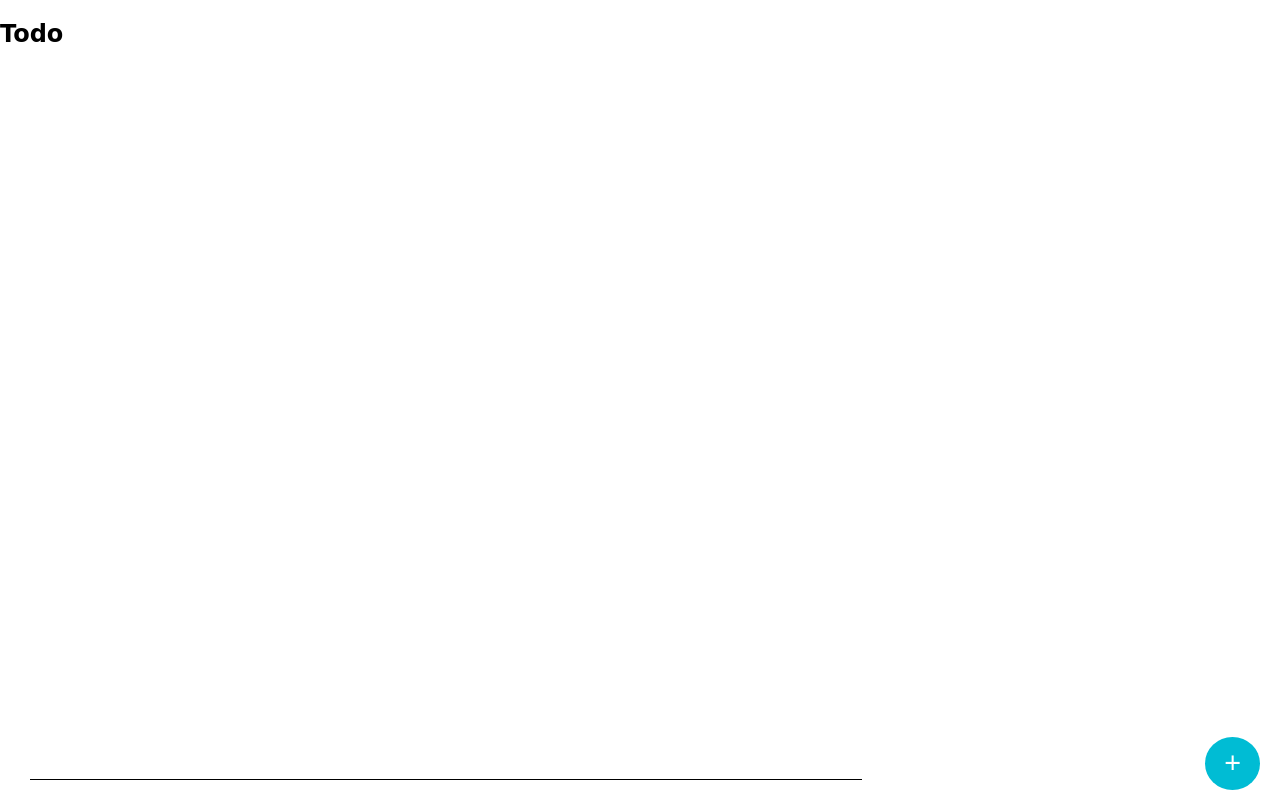
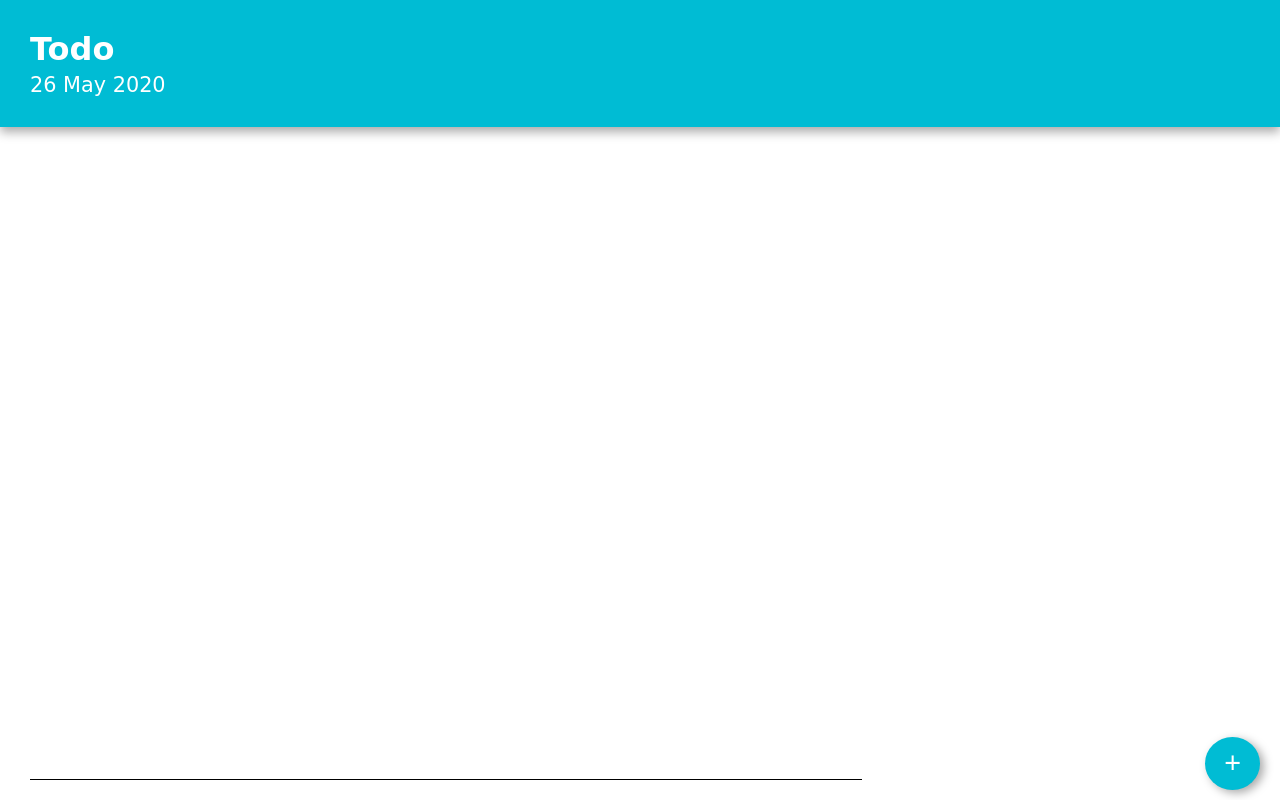
Before and after one commit to LeviSchouten/vanilla-todos, a plain HTML site: page src/index.html in a window 1280 px wide. Drawn offline with Linux system fonts and the light colour scheme; a web font is replaced by a local one.

Commit message:
finished initial app design

```diff
--- a/src/index.html
+++ b/src/index.html
@@ -15,11 +15,12 @@
   <section class="app">
     <header>
       <h1>Todo</h1>
+      <p>26 May 2020</p>
     </header>
     <div class="todos"></div>
     <footer>
       <form>
-        <input type="text" class="todo-title">
+        <input type="text" maxlength="20" class="todo-title">
         <input type="submit" value="+" class="submit-button">
       </form>
     </footer>
--- a/src/style/todo.css
+++ b/src/style/todo.css
@@ -13,18 +13,37 @@ body {
   height: 100%;
 }
 
+header {
+  background-color: #00bcd4;
+  box-shadow: 0px 5px 10px #aaaaaa;
+}
+
+h1 {
+  margin-top: 0;
+  margin-bottom: 0;
+  padding: 30px;
+  padding-bottom: 0;
+  font-size: 2rem;
+  color: #ffffff;
+}
+
+p {
+  color: #ffffff;
+  margin-top: 0;
+  padding: 30px;
+  padding-top: 5px;
+  font-size: 1.3rem;
+}
+
 .todos {
   font-size: 1.3rem;
   max-height: 650px;
   overflow-y: auto;
 }
 
-/* img {
-  width: 100%;
-  height: 200px;
-  object-fit: cover;
-  filter: blur(2px);
-} */
+h3:hover {
+  text-decoration: line-through;
+}
 
 .done {
   color: #aaaaaa;
@@ -88,6 +107,11 @@ footer {
   border-radius: 50%;
   position: absolute;
   right: 0;
+  box-shadow:4px 3px 10px #aaaaaa;
+}
+
+.submit-button:hover {
+  background-color: #35d3e8;
 }
 
 .todo-title {
```
